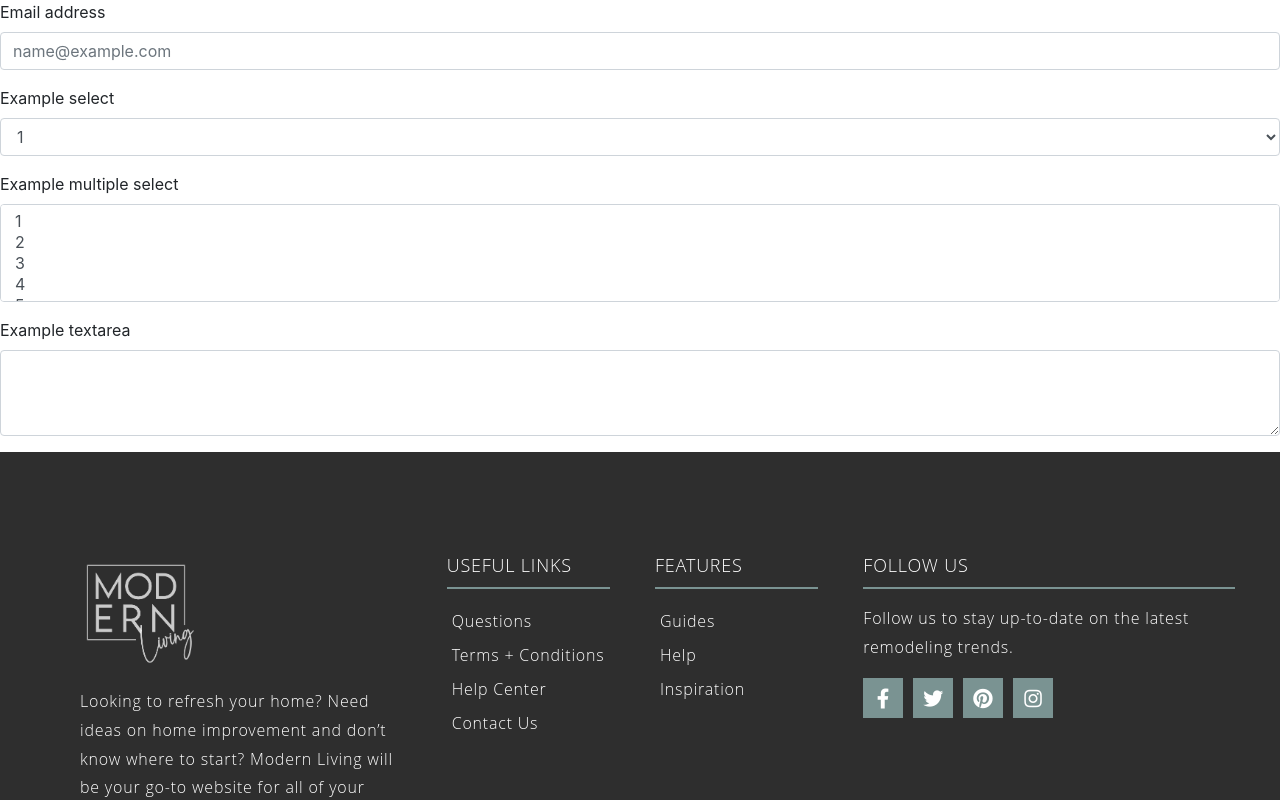
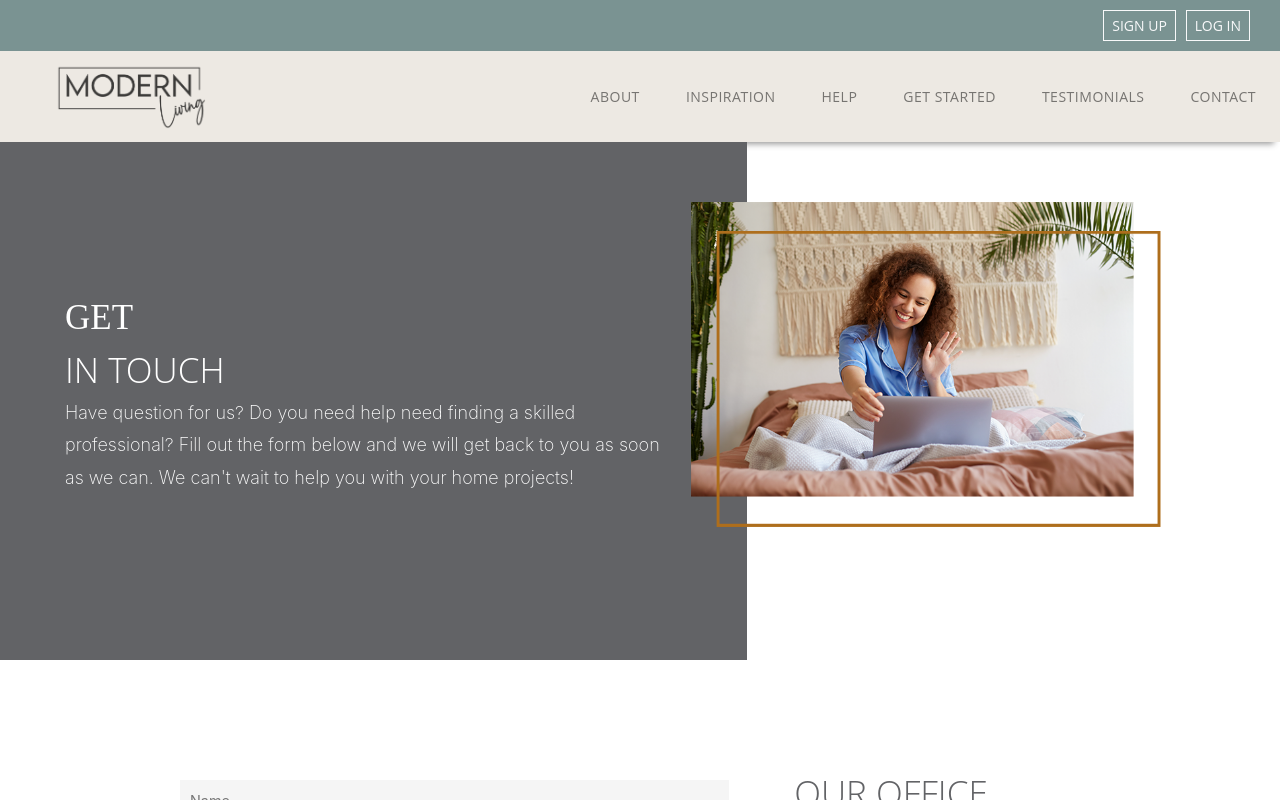
Before and after one commit to cwedwards9/modern-living-app, a React (Create React App) app in the folder client/: page /contact in a window 1280 px wide. Built offline with nearby package versions, Linux system fonts and the light colour scheme; a web font is replaced by a local one.

Commit message:
Update jsx structure.

```diff
--- a/client/src/pages/Contact.js
+++ b/client/src/pages/Contact.js
@@ -1,40 +1,71 @@
-import React, { Component }  from 'react';
-import Form from 'react-bootstrap/Form';
+import React, { Component } from 'react';
+import './Contact.css'
+import { NavigationBar } from '../components/NavigationBar';
+import Button from 'react-bootstrap/Button';
+import ContactImage from "../images/ContactMainPage.png";
 
-class contact extends Component {
+
+class Contact extends Component {
   render() {
-   return (
-    <Form>
-      <Form.Group controlId="exampleForm.ControlInput1">
-        <Form.Label>Email address</Form.Label>
-        <Form.Control type="email" placeholder="name@example.com" />
-      </Form.Group>
-      <Form.Group controlId="exampleForm.ControlSelect1">
-        <Form.Label>Example select</Form.Label>
-        <Form.Control as="select">
-          <option>1</option>
-          <option>2</option>
-          <option>3</option>
-          <option>4</option>
-          <option>5</option>
-        </Form.Control>
-      </Form.Group>
-      <Form.Group controlId="exampleForm.ControlSelect2">
-        <Form.Label>Example multiple select</Form.Label>
-        <Form.Control as="select" multiple>
-          <option>1</option>
-          <option>2</option>
-          <option>3</option>
-          <option>4</option>
-          <option>5</option>
-        </Form.Control>
-      </Form.Group>
-      <Form.Group controlId="exampleForm.ControlTextarea1">
-        <Form.Label>Example textarea</Form.Label>
-        <Form.Control as="textarea" rows={3} />
-      </Form.Group>
-    </Form>
+    return (
+      <div>
+        <NavigationBar />
+        <section id="contact-main">
+          <div className="row" >
+            <div className="col-lg-7" style={{ backgroundColor: '#626366' }}>
+              <div className="contact-text-area">
+                <span className="contact-header1" style={{ color: 'white' }}>GET</span><br></br>
+                <span className="contact-header2" style={{ color: 'white' }}> IN TOUCH</span>
+                <p className="contact-text">Have question for us? Do you need help need finding a skilled professional? Fill out the form below and we will get back to you as soon as we can. We can't wait to help you with your home projects!</p>
+              </div>
+            </div>
+            <div className="col-lg-5 contact-image-section d-flex" >
+              <div className="contact-image contact-overlap-image">
+                <img src={ContactImage} className="img-fluid" alt="Modern kitchen  " />
+              </div>
+            </div>
+          </div>
+        </section>
+
+        <section className='container-fluid contact-form-section'>
+          <div className='row'>
+            <div className='col-md-7'>
+              <div className="form-side">
+                <form className="formcontact" >
+                  <div className="contact-input"><input className="contact-input" type="text" name="user_name" placeholder="Name" required /></div>
+                  <div className="contact-input"><input className="contact-input" type="email" name="user_email" placeholder="E-mail" required /></div>
+                  <div><textarea className="contact-input" name="message" placeholder="Message" required /></div>
+                  <Button type="submit">SUBMIT</Button>
+                </form>
+              </div>
+            </div>
+            <div className='col-md-3'>
+              <div className="text-side">
+                <div className='address'>
+                  <div className='contact-header2' style={{ color: "#626366" }}>OUR OFFICE</div>
+                  <div className='contact-list'>
+                    <i className="fa fa-map-marker"></i>
+                  12345 Modern Living Dr.
+                  Cleveland, OH 44125
+                </div>
+                  <div className='contact-list'>
+                    <i className="fa fa-envelope-o"></i>
+                    <a href='mailto:contact@modernliving.com' target='_blank' rel='noopener noreferrer' style={{ color: "#626366" }}>
+                      contact@modernliving.com
+                  </a>
+                  </div>
+                  <div className='contact-list'>
+                    <i className="fa fa-phone"></i>
+                  216.555.1234
+                </div>
+                </div>
+              </div>
+            </div>
+          </div>
+        </section>
+      </div>
+
     );
   }
 };
-export default contact;
+export default Contact;
--- a/client/src/pages/Home.js
+++ b/client/src/pages/Home.js
@@ -36,7 +36,7 @@ class Home extends Component {
                         <div className="banner-text">
                             <div><span className="banner1">Refresh <span className="banner2">YOUR HOME.</span></span></div>
                             <div><span className="banner3">Find everything you need to get started on building your dream home.</span></div>
-                            <div className="button-header"><Link to="/Register"><Button variant="outline-light" style={{ marginRight: "10px", marginTop: "10px", borderRadius: "0px", backgroundColor: "#7a9392" }} size="lg">SIGN-UP</Button></Link></div>
+                            <div className="button-header"><Link to="/register"><Button variant="outline-light" style={{ marginRight: "10px", marginTop: "10px", borderRadius: "0px", backgroundColor: "#7a9392" }} size="lg">SIGN-UP</Button></Link></div>
                         </div>
                     </div>
                 </header>
@@ -56,29 +56,29 @@ class Home extends Component {
                 </Container>
                 {/* Home Remodeling Images section  */}
                 <Container className="cards">
-                    <CardDeck d-flex >
-                        <Card d-flex align-items-stretch w-100>
+                    <CardDeck className="d-flex" >
+                        <Card className="card-main d-flex align-items-stretch w-100">
                             <Card.Img variant="top" src={Kitchen400} />
-                            <Card.ImgOverlay >
-                                <Card.Title><span className="card-title-text "> KITCHEN</span></Card.Title>
+                            <Card.ImgOverlay  className="card-main-overlay">
+                                <Card.Title  className="card-main-title text-center"><span className="card-title-text "> KITCHEN</span></Card.Title>
                             </Card.ImgOverlay>
                         </Card>
-                        <Card d-flex align-items-stretch w-100>
+                        <Card className="card-main d-flex align-items-stretch w-100">
                             <Card.Img variant="top" src={Bathroom400} />
-                            <Card.ImgOverlay >
-                                <Card.Title><span className="card-title-text ">BATHROOM </span></Card.Title>
+                            <Card.ImgOverlay className="card-main-overlay">
+                                <Card.Title className="card-main-title d-flex text-center"><span className="card-title-text ">BATHROOM </span></Card.Title>
                             </Card.ImgOverlay>
                         </Card>
-                        <Card d-flex align-items-stretch w-100>
+                        <Card className="card-main d-flex align-items-stretch w-100">
                             <Card.Img variant="top" src={Media400} />
-                            <Card.ImgOverlay >
-                                <Card.Title><span className="card-title-text ">MEDIA ROOM</span></Card.Title>
+                            <Card.ImgOverlay className="card-main-overlay">
+                                <Card.Title className="card-main-title"><span className="card-title-text ">MEDIA ROOM</span></Card.Title>
                             </Card.ImgOverlay>
                         </Card>
-                        <Card d-flex align-items-stretch w-100>
+                        <Card className="card-main d-flex align-items-stretch w-100">
                             <Card.Img variant="top" src={Living400} />
-                            <Card.ImgOverlay >
-                                <Card.Title><span className="card-title-text ">LIVING ROOM</span></Card.Title>
+                            <Card.ImgOverlay className="card-main-overlay">
+                                <Card.Title className="card-main-title"><span className="card-title-text ">LIVING ROOM</span></Card.Title>
                             </Card.ImgOverlay>
                         </Card>
                     </CardDeck>
@@ -95,7 +95,7 @@ class Home extends Component {
                                 <span className="header1" style={{ color: 'white' }}>OUR</span>
                                 <span className="header2" style={{ color: 'white' }}> PURPOSE</span>
                                 <p className="about_text">Looking to refresh your home? Need ideas on home improvement and don't know where to start? Modern Living is your go-to site for all of your home improvement needs. </p>
-                                <Link to="/Register"><Button variant="outline-light" style={{ marginRight: "10px", borderRadius: "0px" }} size="md">SIGN-UP</Button></Link>
+                                <Link to="/register"><Button variant="outline-light" style={{ marginRight: "10px", borderRadius: "0px" }} size="md">SIGN-UP</Button></Link>
                             </div>
                         </div>
                         <div className="col-lg-5 " >
@@ -178,7 +178,7 @@ class Home extends Component {
                                 <span className="header2" style={{ color: 'white' }}> STARTED</span>
                                 <p className="help-text">Sometimes the hardest part of home remodeling is not knowing where to start. Who wants to run to Lowe's multiple times a say because you forgot that one thing?</p>
                                 <p className="help-text">We have created a checklist to help you jumpstart your project and help you make the best decisions.</p>
-                                <Link to="/Register"><Button variant="outline-light" style={{ marginRight: "10px", borderRadius: "0px" }} size="md">SIGN-UP</Button></Link>
+                                <Link to="/register"><Button variant="outline-light" style={{ marginRight: "10px", borderRadius: "0px" }} size="md">SIGN-UP</Button></Link>
                             </div>
                         </div>
                         <div className="col-lg-5 " >
@@ -192,7 +192,7 @@ class Home extends Component {
 
 
                 {/* Help section  */}
-                <section id="help px-0 d-flex">
+                <section id="help" className="px-0 d-flex">
                     <div className="row help-bg px-0" >
                         <div className="col-lg-6 px-0 help-contractor order-2 order-lg-1" >
                             <img src={Contractor} alt="Modern kitchen " />
@@ -201,7 +201,7 @@ class Home extends Component {
                             <div className="about-text-area">
                                 <span className="header1" >NEED HELP?</span>
                                 <p className="help-text" style={{ color: ' #626366' }}>Do you need help with interior design or on a plumbing project? Pick what you need help with and we provide you with the best contractors/designers available. </p>
-                                <Link to="/Register"><Button variant="outline-dark" style={{ marginRight: "10px", borderRadius: "0px" }} size="md">SIGN-UP</Button></Link>
+                                <Link to="/register"><Button variant="outline-dark" style={{ marginRight: "10px", borderRadius: "0px" }} size="md">SIGN-UP</Button></Link>
                             </div>
                         </div>
                     </div>
@@ -244,8 +244,8 @@ class Home extends Component {
                             <Col lg={5}>
                                 <div className="footer-subcribe">
                                     <Form action="#">
-                                        <input placeholder="Your Email Address" type="text" />
-                                        <Button color="red" type="submit"><i class="fas fa-envelope"></i></Button>
+                                    <input className="newsletter-input" placeholder="Your Email Address" type="text" />
+                                        <Button color="red" type="submit"><i className="fas fa-envelope"></i></Button>
                                     </Form>
                                 </div>
                             </Col>
```
